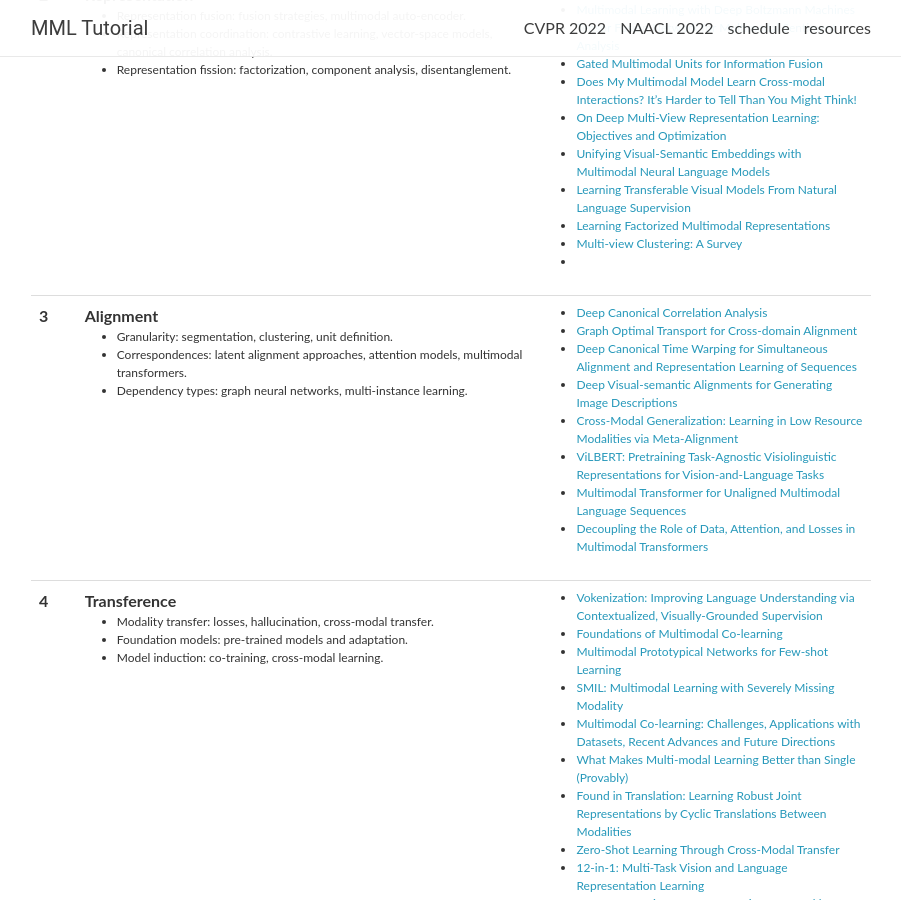
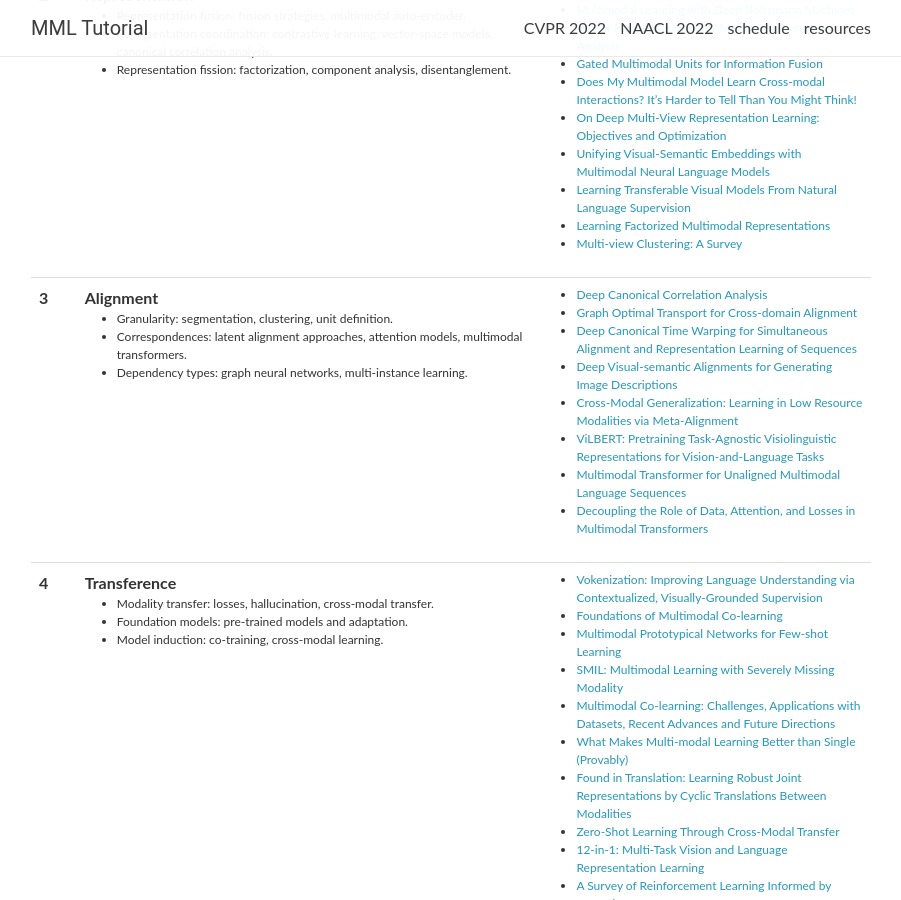
Before and after one commit to CMU-MultiComp-Lab/mmml-tutorial, a Jekyll site: the page built from _pages/schedule.md, in a window 1280 px wide and 900 px high, scrolled down 444 px. Shown: the whole window, without its empty margins (189-1090 px from the left). Built offline with Jekyll 4.4.1, drawn with Linux system fonts in a browser that asks for light colours; nearby versions of some CDN libraries; comment, search, counter and statistics services are not loaded.

```diff
--- a/_data/lectures.yml
+++ b/_data/lectures.yml
@@ -29,9 +29,6 @@
     - <a href="https://arxiv.org/abs/2103.00020">Learning Transferable Visual Models From Natural Language Supervision</a> <br/>
     - <a href="https://arxiv.org/abs/1806.06176">Learning Factorized Multimodal Representations</a> <br/>
     - <a href="https://ieeexplore.ieee.org/stamp/stamp.jsp?arnumber=8336846">Multi-view Clustering&#58; A Survey</a> <br/>
-
-
-    - <a href=" "> </a> <br/>
 
 - date: 3
   title: >
```
